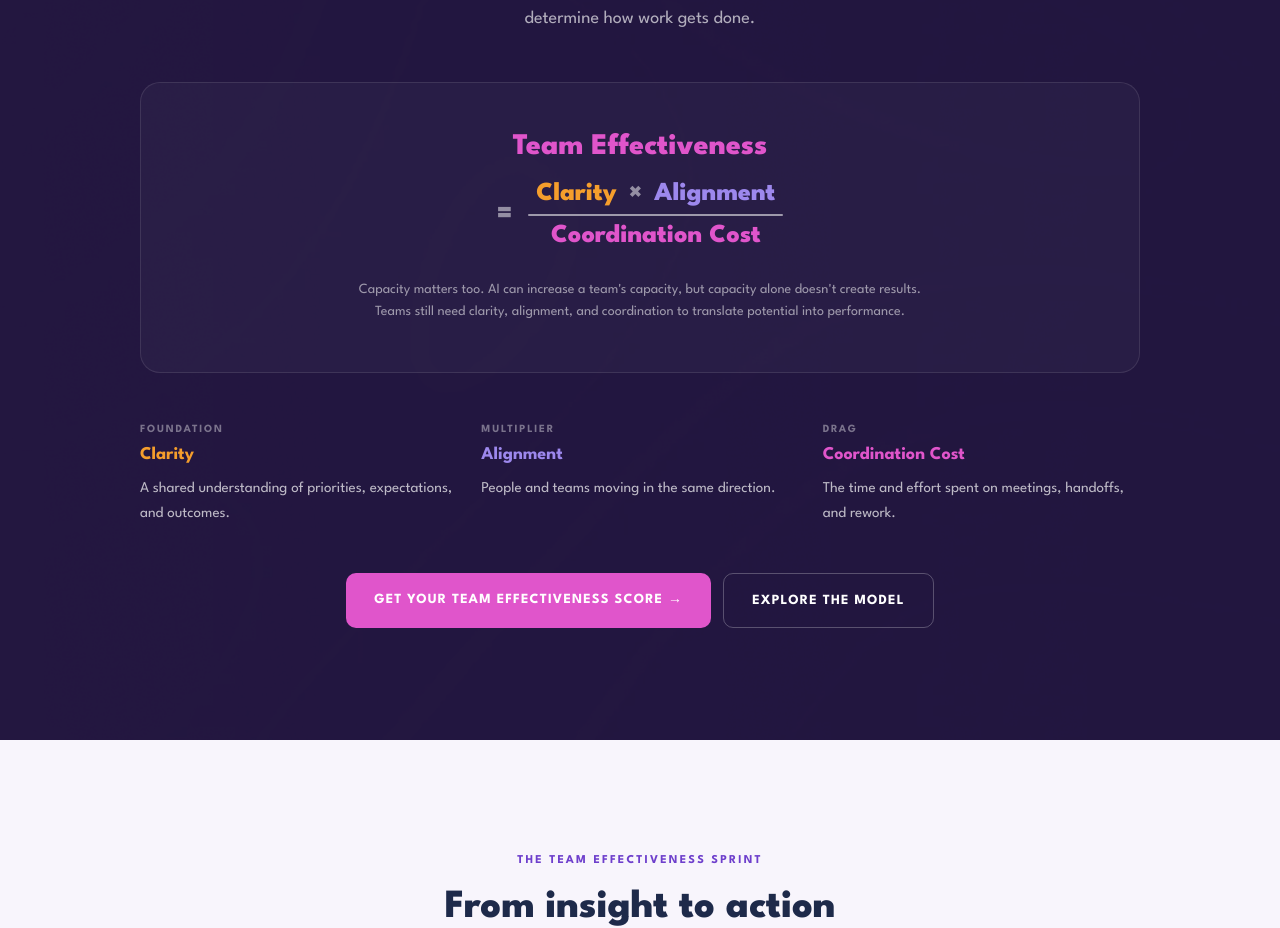
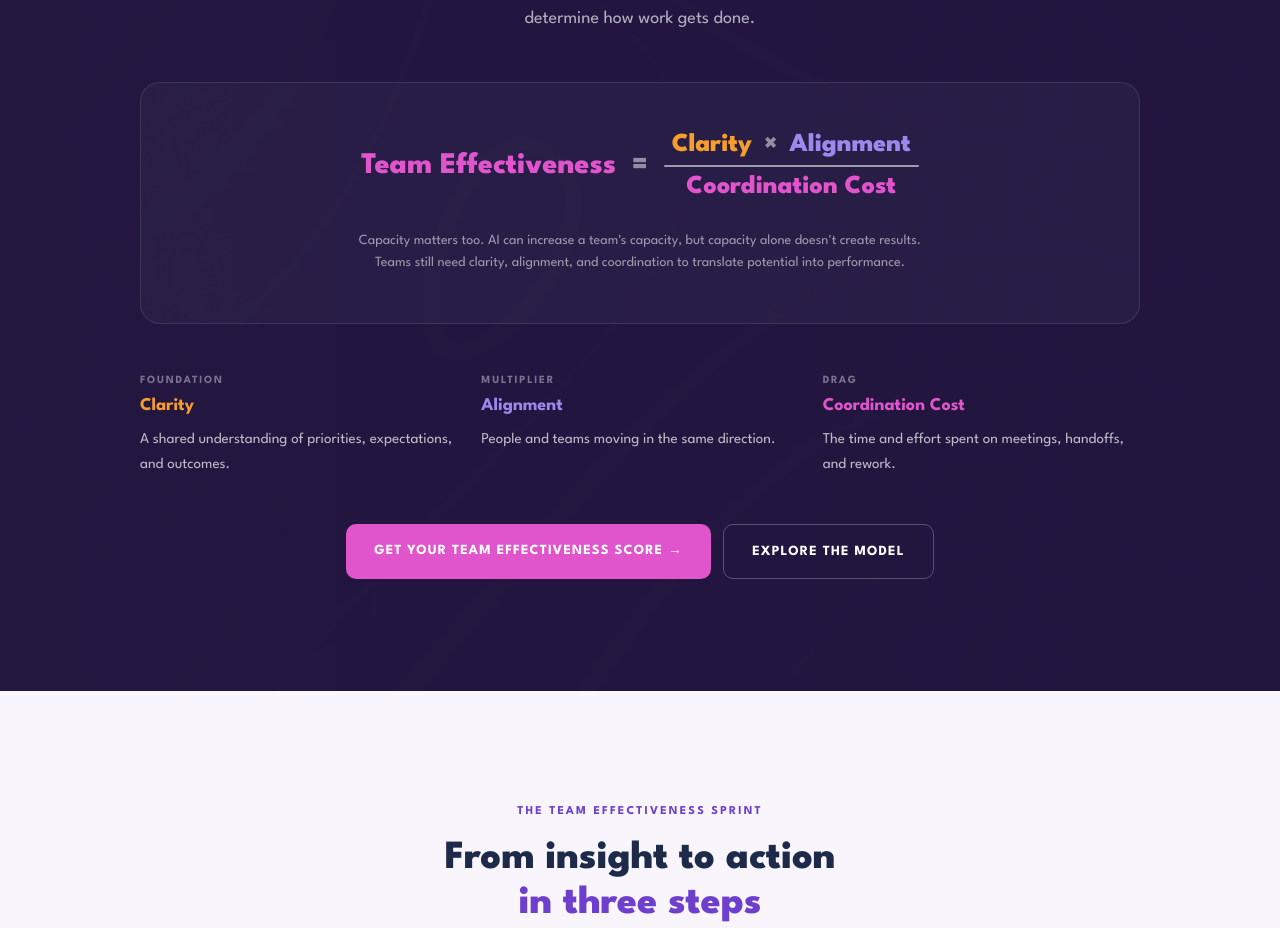
Before and after one commit to stevearntz/campfire-website, a Next.js app: page /team-effectiveness in a window 1280 px wide. Shown: the part 1723-2651 px from the top of the page. Built offline with nearby package versions, Linux system fonts and the light colour scheme; no server answers.

Commit message:
Put "Team Effectiveness" to the left of the equation
Drop stackResult on the hub equation so the pink "Team Effectiveness"
sits inline to the left of the "= fraction" (vertically centered) rather
than stacked above it.

Co-Authored-By: Claude Opus 4.8 (1M context) <noreply@anthropic.com>

```diff
--- a/app/(microsite)/team-effectiveness/_components/HubClient.tsx
+++ b/app/(microsite)/team-effectiveness/_components/HubClient.tsx
@@ -165,7 +165,7 @@ export default function HubClient() {
           </div>
 
           <div className="rounded-[20px] border px-6 py-10 md:py-12" style={{ background: "rgba(255,255,255,0.03)", borderColor: "rgba(255,255,255,0.1)" }}>
-            <EquationBlock variant="dark" result="Team Effectiveness" resultColor="#E055CB" stackResult showCapacity={false} />
+            <EquationBlock variant="dark" result="Team Effectiveness" resultColor="#E055CB" showCapacity={false} />
             <p className="text-center mx-auto mt-7" style={{ maxWidth: 600, fontSize: 14, lineHeight: 1.6, color: "rgba(255,255,255,0.55)" }}>
               Capacity matters too. AI can increase a team&apos;s capacity, but capacity alone doesn&apos;t create results. Teams still need clarity, alignment, and coordination to translate potential into performance.
             </p>
```
